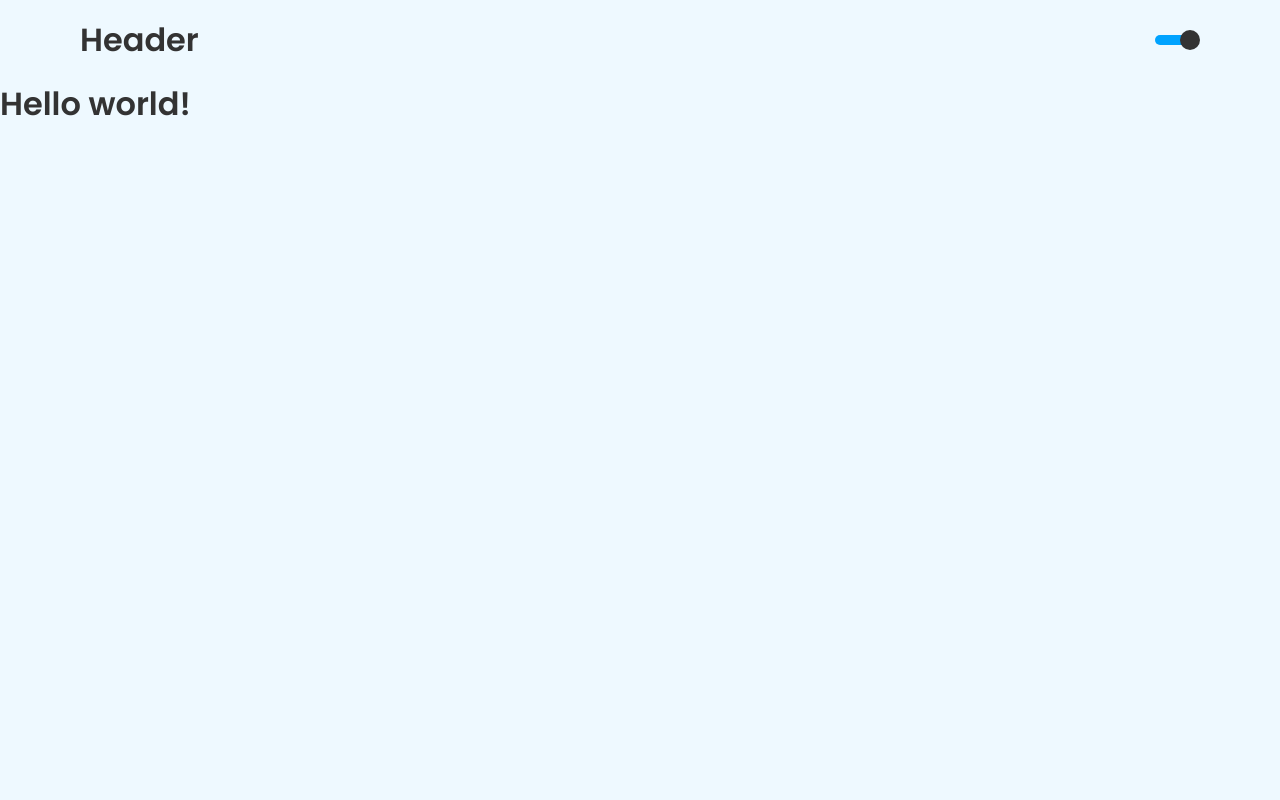
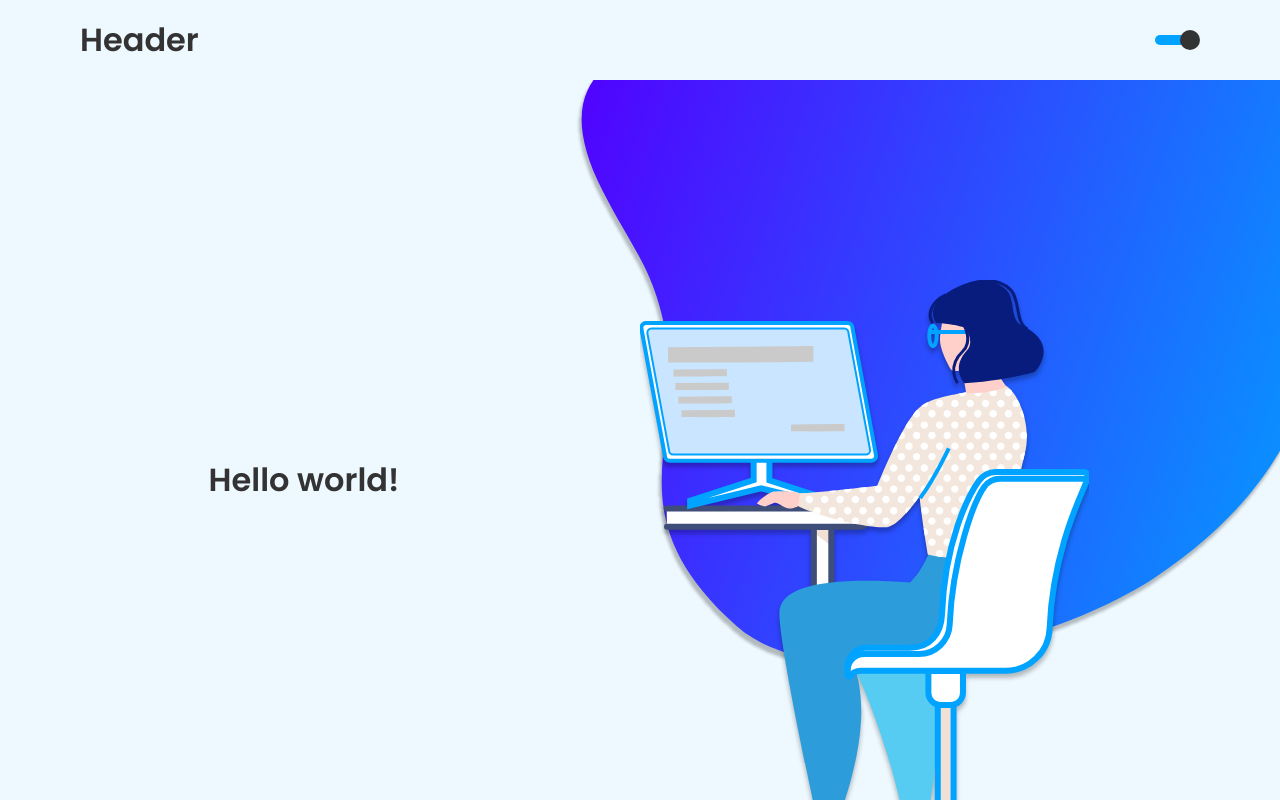
Before and after one commit to Eduardo-SO/Teach, a Next.js app in the folder web/: page / in a window 1280 px wide. Built offline with nearby package versions, Linux system fonts and the light colour scheme.

Commit message:
Add Hero image to Home

```diff
--- a/web/src/pages/index.tsx
+++ b/web/src/pages/index.tsx
@@ -5,7 +5,7 @@ import { Container, Wrapper, Apresentation, Hero } from '../styles/pages/Home'
 
 const Home: React.FC = () => {
   return (
-    <div>
+    <>
       <Head>
         <title>Homepage</title>
       </Head>
@@ -16,11 +16,13 @@ const Home: React.FC = () => {
             <Apresentation>
               <h1>Hello world!</h1>
             </Apresentation>
-            <Hero />
+            <Hero>
+              <img src="/images/hero.svg" alt="Teach" />
+            </Hero>
           </Wrapper>
         </Container>
       </main>
-    </div>
+    </>
   )
 }
 
--- a/web/src/styles/global.ts
+++ b/web/src/styles/global.ts
@@ -4,13 +4,26 @@ export default createGlobalStyle`
   * {
     margin: 0;
     padding: 0;
+    outline: 0;
     box-sizing: border-box;
   }
 
   body {
+    background-color: ${props => props.theme.colors.background.primary};
+  }
+
+  body,
+  input,
+  button,
+  textarea {
     color: ${props => props.theme.colors.text.primary};
-    background-color: ${props => props.theme.colors.background.primary};
 
+    -webkit-font-smoothing: antialiased;
     font: 400 16px 'Poppins';
   }
+
+  #__next, body, main {
+    height: 100vh;
+    overflow-x: hidden;
+  }
 `
--- a/web/src/styles/pages/Home.ts
+++ b/web/src/styles/pages/Home.ts
@@ -1,22 +1,38 @@
 import styled from 'styled-components'
+
+export const Container = styled.div`
+  height: 100vh;
+  background-image: url('images/background.svg');
+  background-repeat: no-repeat;
+  background-position: right top;
+  background-size: 55% auto;
+`
 
 export const Wrapper = styled.div`
   display: flex;
   align-items: center;
-  justify-content: center;
-`
+  justify-content: space-between;
 
-export const Container = styled.div`
-  display: flex;
-  align-items: center;
-  justify-content: space-between;
+  height: 100%;
+  padding: 0 80px;
 `
 
 export const Apresentation = styled.div`
+  flex: 2;
   display: flex;
   align-items: center;
 
   flex-direction: column;
 `
 
-export const Hero = styled.img``
+export const Hero = styled.div`
+  flex: 3;
+  display: flex;
+  justify-content: center;
+  align-items: flex-end;
+  height: 100%;
+
+  img {
+    height: 75%;
+  }
+`
```
Also changed, not shown: web/public/images/background.svg (added), web/public/images/hero.svg (added).
